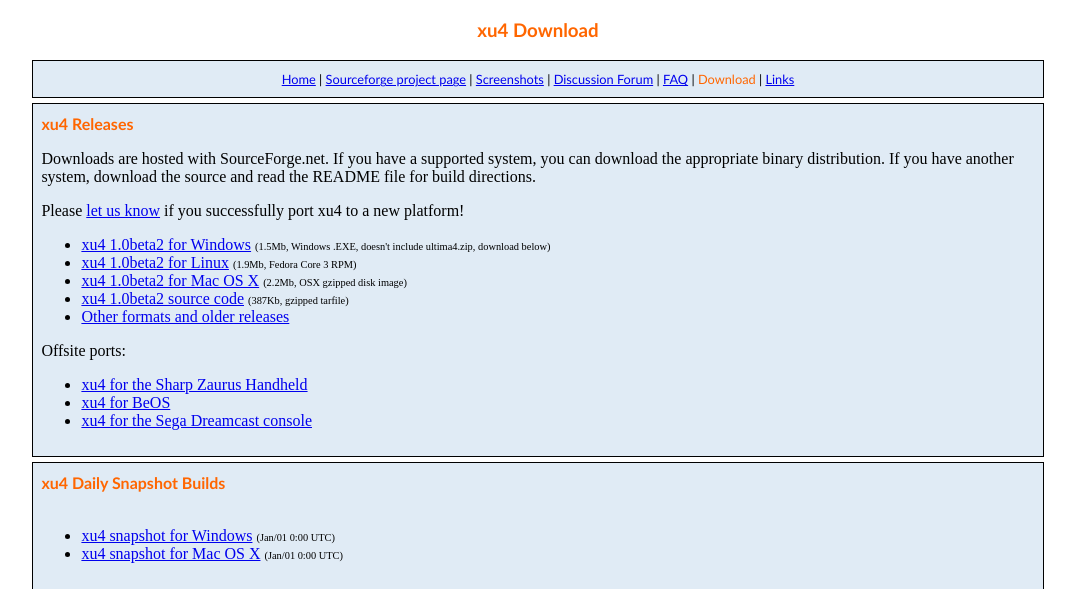
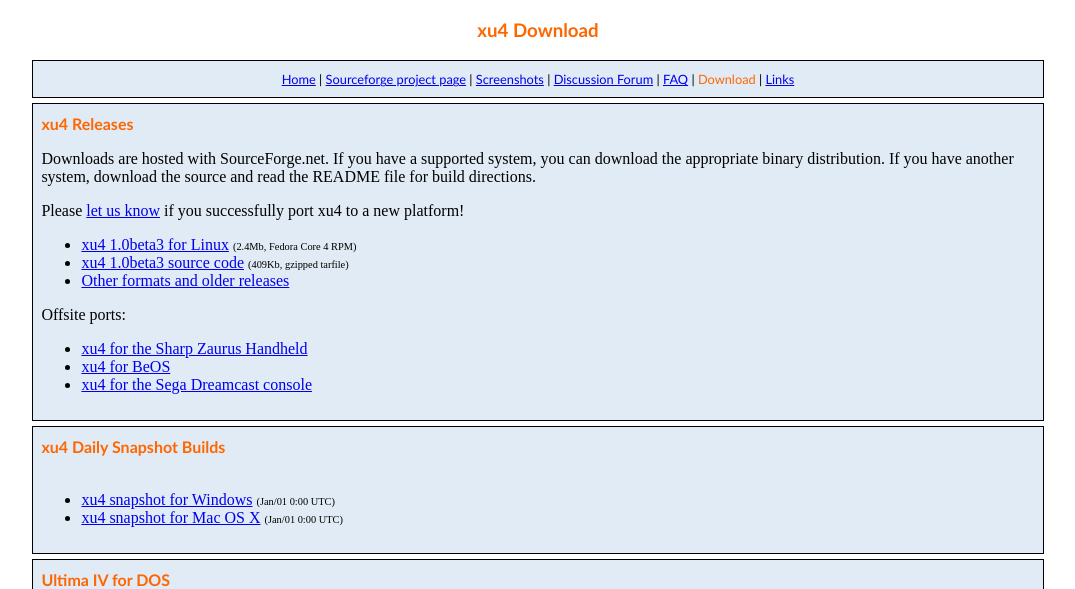
Before and after one commit to TeaRex73/xu4-raspberry, a PHP site: page /download.php in a window 1280 px wide. Shown: the top 589 px of the page, without its empty margins (102-1177 px from the left). Run offline with PHP 8.4, Linux system fonts and the light colour scheme.

Commit message:
updated for 1.0beta3
git-svn-id: svn://svn.code.sf.net/p/xu4/code/trunk@2579 694b2c84-8326-496a-a978-df44a0d360f4

```diff
--- a/web/download.php
+++ b/web/download.php
@@ -22,10 +22,10 @@
   <p>Downloads are hosted with SourceForge.net. If you have a supported system, you can download the appropriate binary distribution.  If you have another system, download the source and read the README file for build directions.</p>
   <p>Please <a href="http://xu4.sourceforge.net/forum/">let us know</a> if you successfully port xu4 to a new platform!</p>
   <ul>
-    <li><a href="http://prdownloads.sourceforge.net/xu4/xu4-1.0beta2-win32.exe?download">xu4 1.0beta2 for Windows</a> <span class="details">(1.5Mb, Windows .EXE, doesn't include ultima4.zip, download below)</span></li>
-    <li><a href="http://prdownloads.sourceforge.net/xu4/xu4-1.0beta2-1.i386.rpm?download">xu4 1.0beta2 for Linux</a> <span class="details">(1.9Mb, Fedora Core 3 RPM)</span></li>
-    <li><a href="http://prdownloads.sourceforge.net/xu4/xu4-1.0beta2.dmg.gz?download">xu4 1.0beta2 for Mac OS X</a> <span class="details">(2.2Mb, OSX gzipped disk image)</span></li>
-    <li><a href="http://prdownloads.sourceforge.net/xu4/xu4-1.0beta2.tar.gz?download">xu4 1.0beta2 source code</a> <span class="details">(387Kb, gzipped tarfile)</span></li>
+    <!-- <li><a href="http://prdownloads.sourceforge.net/xu4/xu4-1.0beta3-win32.exe?download">xu4 1.0beta3 for Windows</a> <span class="details">(?? Mb, Windows .EXE, doesn't include ultima4.zip, download below)</span></li> -->
+    <li><a href="http://prdownloads.sourceforge.net/xu4/xu4-1.0beta3-1.i386.rpm?download">xu4 1.0beta3 for Linux</a> <span class="details">(2.4Mb, Fedora Core 4 RPM)</span></li>
+    <!-- <li><a href="http://prdownloads.sourceforge.net/xu4/xu4-1.0beta3.dmg.gz?download">xu4 1.0beta3 for Mac OS X</a> <span class="details">(?? Mb, OSX gzipped disk image)</span></li> -->
+    <li><a href="http://prdownloads.sourceforge.net/xu4/xu4-1.0beta3.tar.gz?download">xu4 1.0beta3 source code</a> <span class="details">(409Kb, gzipped tarfile)</span></li>
     <li><a href="http://sourceforge.net/project/showfiles.php?group_id=36225">Other formats and older releases</a></li>
   </ul>
   <p>Offsite ports:</p>
```
